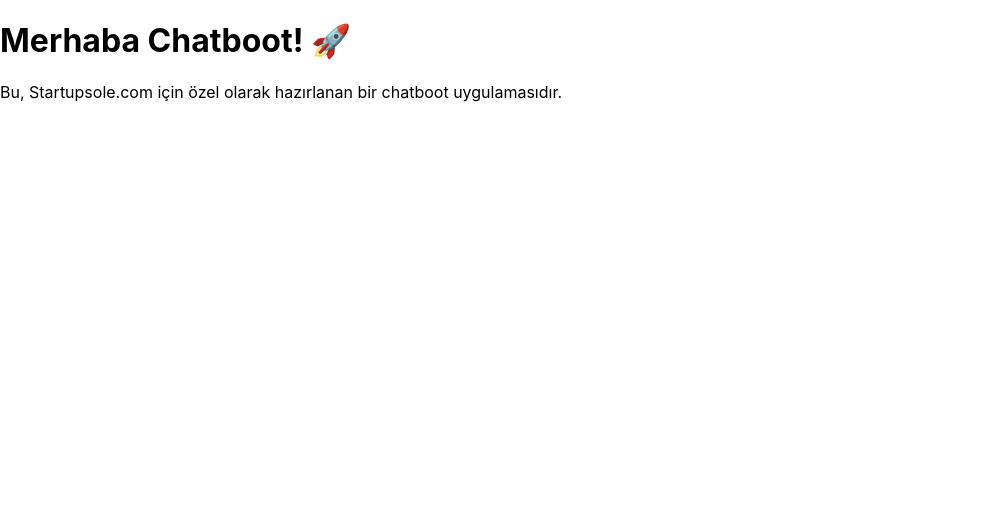
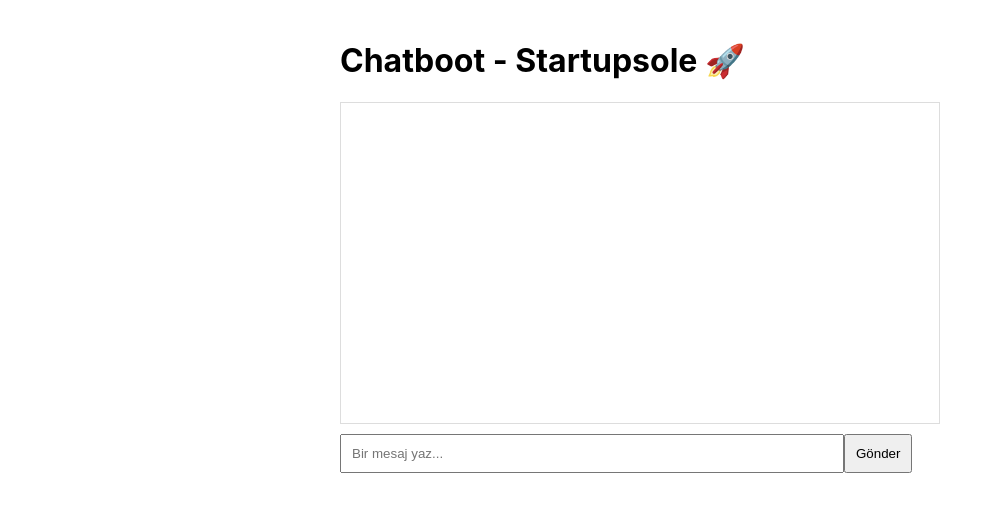
Before and after one commit to startupsolellc/chatboot-startupsole, a React (Create React App) app: page / in a window 1280 px wide. Shown: the top 512 px of the page, without its empty margins (0-1002 px from the left). Built offline with nearby package versions, Linux system fonts and the light colour scheme.

Commit message:
Basit chat ekranı ve otomatik cevap eklendi

```diff
--- a/src/App.js
+++ b/src/App.js
@@ -1,12 +1,46 @@
 // src/App.js
 
-import React from 'react';
+import React, { useState } from 'react';
 
 function App() {
+  const [messages, setMessages] = useState([]);
+  const [input, setInput] = useState('');
+
+  const handleSend = () => {
+    if (input.trim() === '') return;
+
+    // Kullanıcı mesajını ekle
+    const userMessage = { sender: 'user', text: input };
+    const newMessages = [...messages, userMessage];
+
+    // Basit Chatboot cevabı
+    const botMessage = { sender: 'bot', text: 'Merhaba! Bu bir otomatik cevaptır.' };
+    newMessages.push(botMessage);
+
+    setMessages(newMessages);
+    setInput('');
+  };
+
   return (
-    <div>
-      <h1>Merhaba Chatboot! 🚀</h1>
-      <p>Bu, Startupsole.com için özel olarak hazırlanan bir chatboot uygulamasıdır.</p>
+    <div style={{ padding: '20px', maxWidth: '600px', margin: '0 auto' }}>
+      <h1>Chatboot - Startupsole 🚀</h1>
+
+      <div style={{ border: '1px solid #ddd', padding: '10px', height: '300px', overflowY: 'auto', marginBottom: '10px' }}>
+        {messages.map((msg, index) => (
+          <div key={index} style={{ textAlign: msg.sender === 'user' ? 'right' : 'left' }}>
+            <p><strong>{msg.sender === 'user' ? 'Sen' : 'Chatboot'}:</strong> {msg.text}</p>
+          </div>
+        ))}
+      </div>
+
+      <input
+        type="text"
+        value={input}
+        onChange={(e) => setInput(e.target.value)}
+        placeholder="Bir mesaj yaz..."
+        style={{ width: '80%', padding: '10px' }}
+      />
+      <button onClick={handleSend} style={{ padding: '10px' }}>Gönder</button>
     </div>
   );
 }
```
